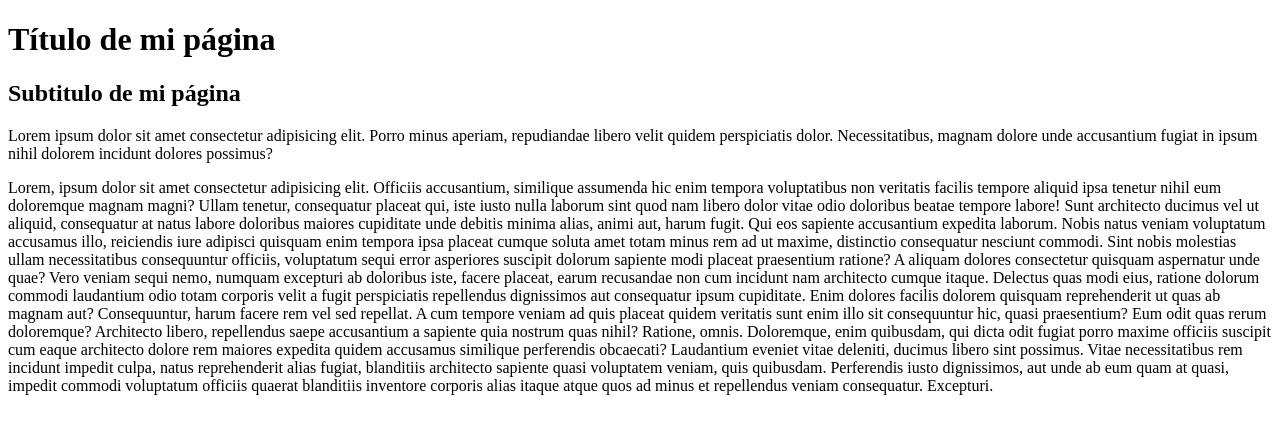
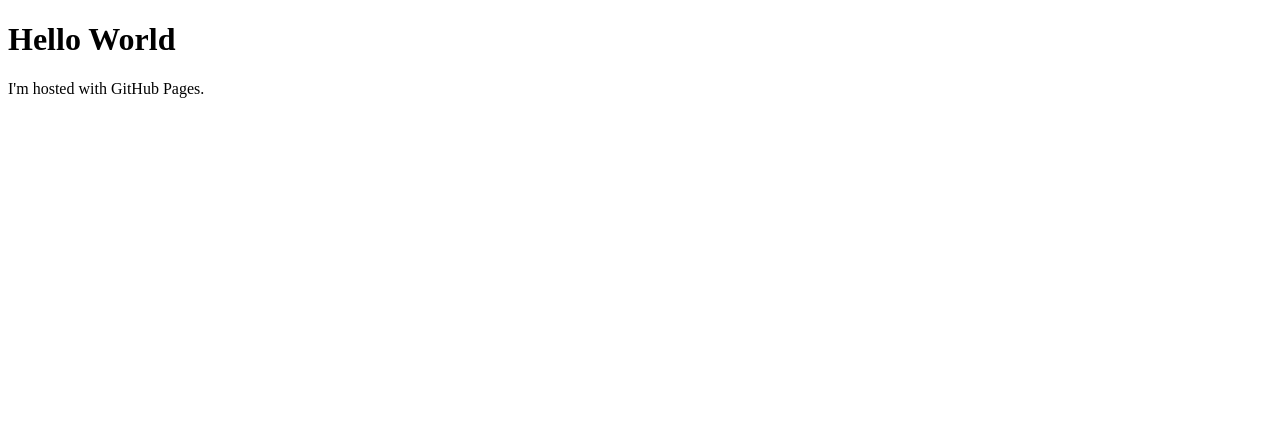
Before and after one commit to TERMICO/termico.github.io, a plain HTML site: page index.html in a window 1280 px wide. Drawn offline with Linux system fonts and the light colour scheme.

Commit message:
Update index.html

```diff
--- a/index.html
+++ b/index.html
@@ -1,54 +1,7 @@
 <!DOCTYPE html>
-<html lang="es">
-  <head>
-    <meta charset="UTF-8" />
-    <meta name="viewport" content="width=device-width, initial-scale=1.0" />
-    <title>Mi primera página web</title>
-  </head>
-
-  <body>
-    <h1>Título de mi página</h1>
-    <h2>Subtitulo de mi página</h2>
-    <h3></h3>
-    <p>
-      Lorem ipsum dolor sit amet consectetur adipisicing elit. Porro minus
-      aperiam, repudiandae libero velit quidem perspiciatis dolor.
-      Necessitatibus, magnam dolore unde accusantium fugiat in ipsum nihil
-      dolorem incidunt dolores possimus?
-    </p>
-    <p>
-      Lorem, ipsum dolor sit amet consectetur adipisicing elit. Officiis
-      accusantium, similique assumenda hic enim tempora voluptatibus non
-      veritatis facilis tempore aliquid ipsa tenetur nihil eum doloremque magnam
-      magni? Ullam tenetur, consequatur placeat qui, iste iusto nulla laborum
-      sint quod nam libero dolor vitae odio doloribus beatae tempore labore!
-      Sunt architecto ducimus vel ut aliquid, consequatur at natus labore
-      doloribus maiores cupiditate unde debitis minima alias, animi aut, harum
-      fugit. Qui eos sapiente accusantium expedita laborum. Nobis natus veniam
-      voluptatum accusamus illo, reiciendis iure adipisci quisquam enim tempora
-      ipsa placeat cumque soluta amet totam minus rem ad ut maxime, distinctio
-      consequatur nesciunt commodi. Sint nobis molestias ullam necessitatibus
-      consequuntur officiis, voluptatum sequi error asperiores suscipit dolorum
-      sapiente modi placeat praesentium ratione? A aliquam dolores consectetur
-      quisquam aspernatur unde quae? Vero veniam sequi nemo, numquam excepturi
-      ab doloribus iste, facere placeat, earum recusandae non cum incidunt nam
-      architecto cumque itaque. Delectus quas modi eius, ratione dolorum commodi
-      laudantium odio totam corporis velit a fugit perspiciatis repellendus
-      dignissimos aut consequatur ipsum cupiditate. Enim dolores facilis dolorem
-      quisquam reprehenderit ut quas ab magnam aut? Consequuntur, harum facere
-      rem vel sed repellat. A cum tempore veniam ad quis placeat quidem
-      veritatis sunt enim illo sit consequuntur hic, quasi praesentium? Eum odit
-      quas rerum doloremque? Architecto libero, repellendus saepe accusantium a
-      sapiente quia nostrum quas nihil? Ratione, omnis. Doloremque, enim
-      quibusdam, qui dicta odit fugiat porro maxime officiis suscipit cum eaque
-      architecto dolore rem maiores expedita quidem accusamus similique
-      perferendis obcaecati? Laudantium eveniet vitae deleniti, ducimus libero
-      sint possimus. Vitae necessitatibus rem incidunt impedit culpa, natus
-      reprehenderit alias fugiat, blanditiis architecto sapiente quasi
-      voluptatem veniam, quis quibusdam. Perferendis iusto dignissimos, aut unde
-      ab eum quam at quasi, impedit commodi voluptatum officiis quaerat
-      blanditiis inventore corporis alias itaque atque quos ad minus et
-      repellendus veniam consequatur. Excepturi.
-    </p>
-  </body>
+<html>
+<body>
+<h1>Hello World</h1>
+<p>I'm hosted with GitHub Pages.</p>
+</body>
 </html>
```
